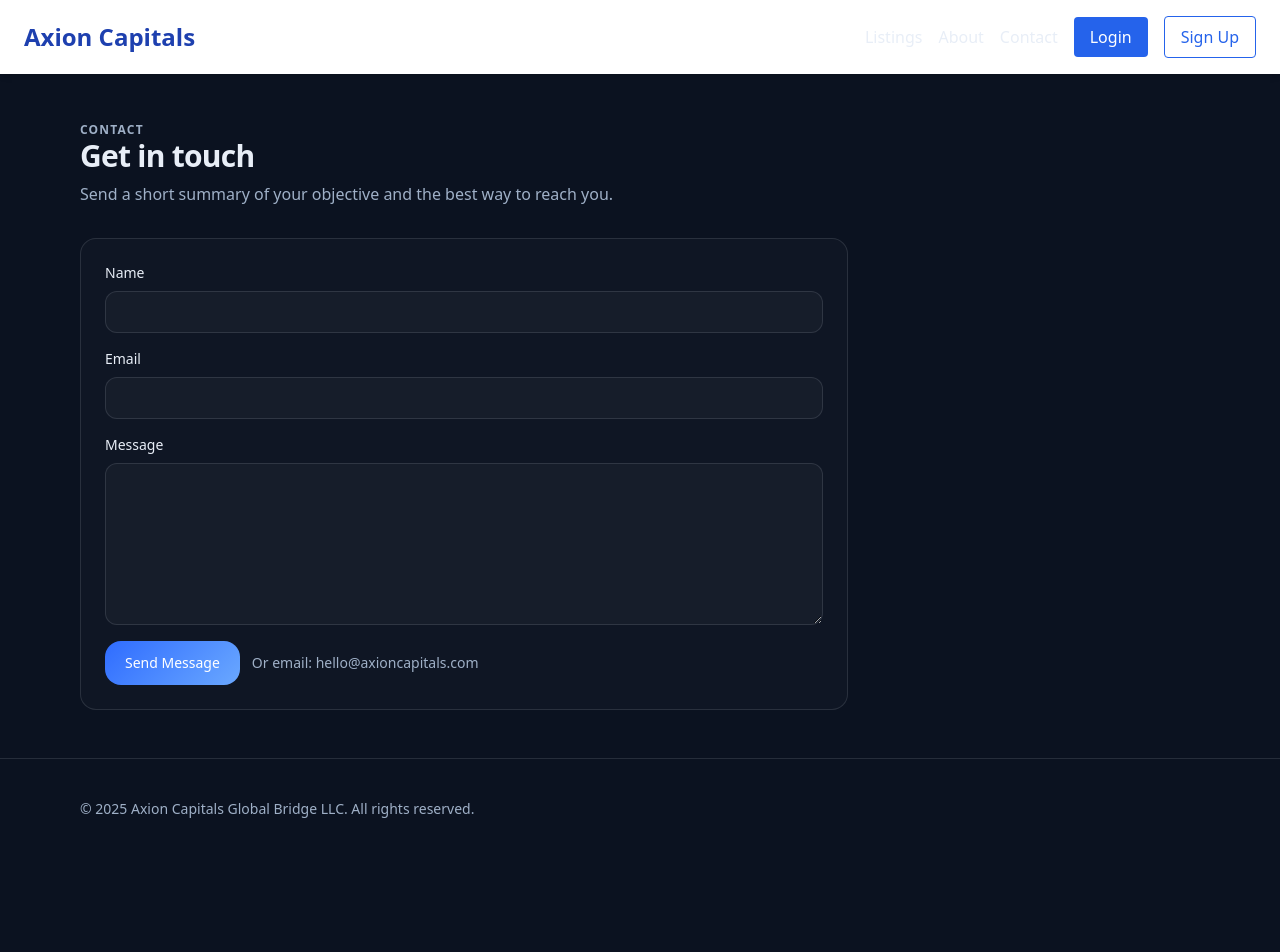
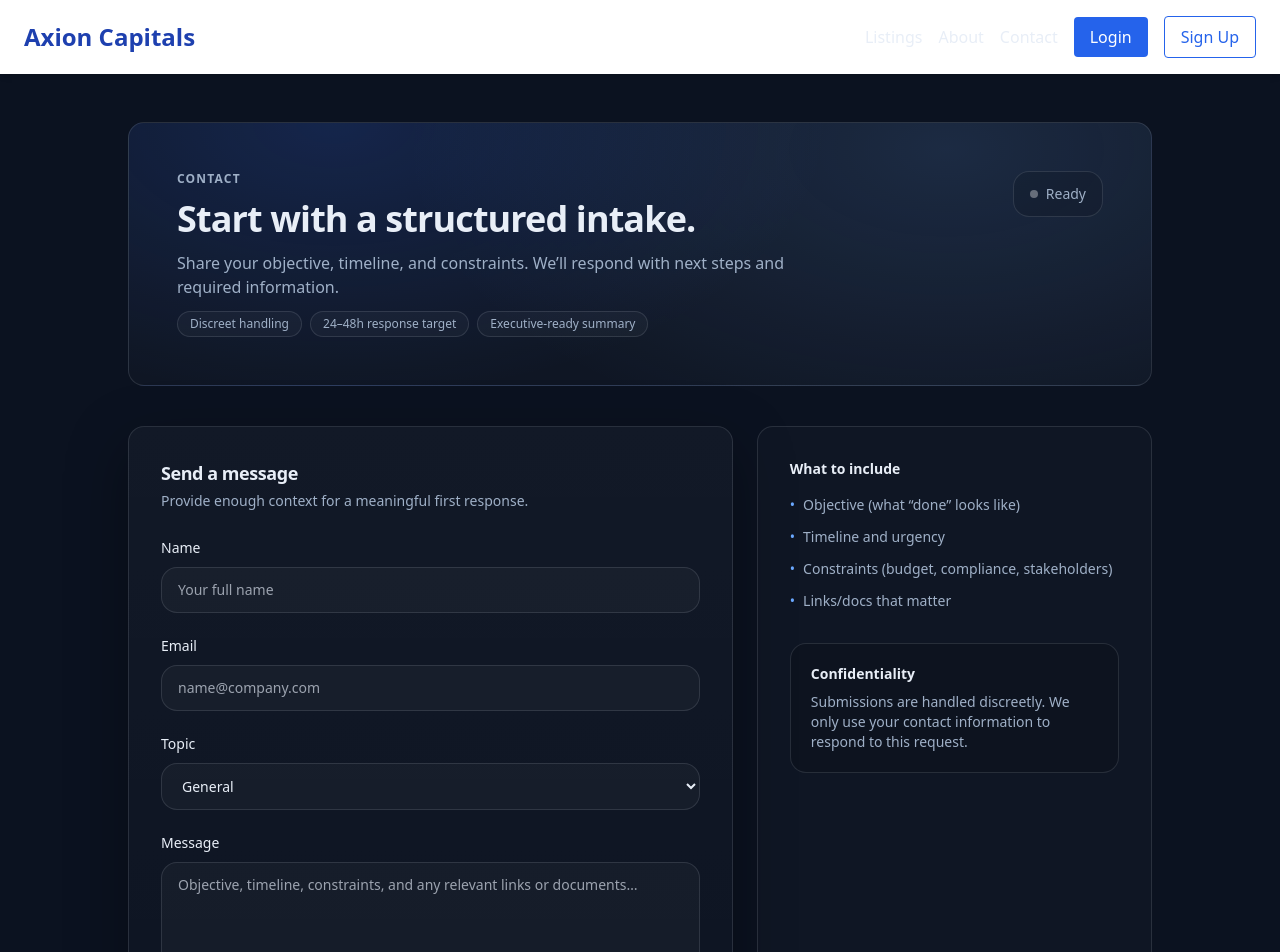
Before and after one commit to jacobzion/axioncapitals, a Next.js app: page /contact in a window 1280 px wide. Shown: the top 952 px of the page. Before the commit the page ends 859 px from the top, so only its background shows below. Built offline with nearby package versions, Linux system fonts and the light colour scheme.

Commit message:
Redesign contact form UI (luxury glass + premium interactions)

```diff
--- a/app/contact/page.tsx
+++ b/app/contact/page.tsx
@@ -1,9 +1,24 @@
 "use client";
 
-import { useState } from "react";
+import { useMemo, useState } from "react";
+
+type Status = "idle" | "sending" | "success" | "error";
+
+function encodeForm(formData: FormData) {
+  const params = new URLSearchParams();
+  for (const [k, v] of formData.entries()) params.append(k, String(v));
+  return params.toString();
+}
 
 export default function ContactPage() {
-  const [status, setStatus] = useState<"idle" | "sending" | "success" | "error">("idle");
+  const [status, setStatus] = useState<Status>("idle");
+
+  const statusLabel = useMemo(() => {
+    if (status === "sending") return "Sending…";
+    if (status === "success") return "Submitted";
+    if (status === "error") return "Failed";
+    return "Ready";
+  }, [status]);
 
   async function handleSubmit(e: React.FormEvent<HTMLFormElement>) {
     e.preventDefault();
@@ -13,35 +28,113 @@
       const form = e.currentTarget;
       const formData = new FormData(form);
 
-      // IMPORTANT: Post to the static HTML file in /public so Netlify Forms can process it
+      // Netlify Next Runtime Forms migration approach:
+      // submit to a static file in /public so Netlify Forms can process it.
       const res = await fetch("/__forms.html", {
         method: "POST",
         headers: { "Content-Type": "application/x-www-form-urlencoded" },
-        body: new URLSearchParams(formData as any).toString(),
+        body: encodeForm(formData),
       });
 
       if (!res.ok) throw new Error(`HTTP ${res.status}`);
       setStatus("success");
       form.reset();
-    } catch (err) {
+    } catch {
       setStatus("error");
     }
   }
 
   return (
-    <div className="max-w-3xl space-y-8">
-      <header>
-        <div className="text-xs font-semibold uppercase tracking-widest" style={{ color: "var(--muted)" }}>
+    <div className="mx-auto max-w-5xl space-y-10">
+      {/* HERO */}
+      <section
+        className="rounded-2xl border p-8 md:p-12"
+        style={{
+          borderColor: "var(--line)",
+          background:
+            "radial-gradient(900px 500px at 20% 0%, rgba(47,108,255,0.18), transparent 55%), radial-gradient(900px 500px at 80% 10%, rgba(106,168,255,0.14), transparent 60%), rgba(255,255,255,0.02)",
+        }}
+      >
+        <div className="flex flex-col gap-6 md:flex-row md:items-start md:justify-between">
+          <div className="space-y-3">
+            <div
+              className="text-xs font-semibold uppercase tracking-widest"
+              style={{ color: "var(--muted)" }}
+            >
               Contact
             </div>
-        <h1 className="text-3xl font-semibold tracking-tight">Get in touch</h1>
-        <p className="mt-2" style={{ color: "var(--muted)" }}>
-          Send a short summary of your objective and the best way to reach you.
+            <h1 className="text-3xl font-semibold tracking-tight md:text-4xl">
+              Start with a structured intake.
+            </h1>
+            <p className="max-w-2xl text-sm md:text-base" style={{ color: "var(--muted)" }}>
+              Share your objective, timeline, and constraints. We’ll respond with next steps and required information.
             </p>
-      </header>
 
-      <section className="rounded-2xl border p-6" style={{ borderColor: "var(--line)", background: "rgba(255,255,255,0.02)" }}>
-        <form name="contact" method="POST" onSubmit={handleSubmit} className="flex flex-col gap-4">
+            <div className="mt-4 flex flex-wrap items-center gap-2">
+              <span
+                className="inline-flex items-center rounded-full border px-3 py-1 text-xs font-medium"
+                style={{ borderColor: "var(--line)", background: "rgba(255,255,255,0.03)", color: "var(--muted)" }}
+              >
+                Discreet handling
+              </span>
+              <span
+                className="inline-flex items-center rounded-full border px-3 py-1 text-xs font-medium"
+                style={{ borderColor: "var(--line)", background: "rgba(255,255,255,0.03)", color: "var(--muted)" }}
+              >
+                24–48h response target
+              </span>
+              <span
+                className="inline-flex items-center rounded-full border px-3 py-1 text-xs font-medium"
+                style={{ borderColor: "var(--line)", background: "rgba(255,255,255,0.03)", color: "var(--muted)" }}
+              >
+                Executive-ready summary
+              </span>
+            </div>
+          </div>
+
+          {/* Status pill */}
+          <div
+            className="inline-flex items-center gap-2 rounded-2xl border px-4 py-3 text-sm"
+            style={{ borderColor: "var(--line)", background: "rgba(0,0,0,0.12)" }}
+          >
+            <span
+              className="inline-flex h-2 w-2 rounded-full"
+              style={{
+                background:
+                  status === "success"
+                    ? "rgba(106,168,255,0.9)"
+                    : status === "error"
+                    ? "rgba(255,110,110,0.9)"
+                    : status === "sending"
+                    ? "rgba(255,210,110,0.9)"
+                    : "rgba(255,255,255,0.35)",
+              }}
+            />
+            <span style={{ color: "var(--muted)" }}>{statusLabel}</span>
+          </div>
+        </div>
+      </section>
+
+      {/* FORM */}
+      <section className="grid gap-6 md:grid-cols-5">
+        {/* Left: Form Card */}
+        <div
+          className="md:col-span-3 rounded-2xl border p-6 md:p-8"
+          style={{
+            borderColor: "var(--line)",
+            background:
+              "linear-gradient(180deg, rgba(255,255,255,0.03), rgba(255,255,255,0.01))",
+            boxShadow: "0 20px 60px rgba(0,0,0,0.35)",
+          }}
+        >
+          <div className="mb-6">
+            <div className="text-lg font-semibold tracking-tight">Send a message</div>
+            <div className="mt-1 text-sm" style={{ color: "var(--muted)" }}>
+              Provide enough context for a meaningful first response.
+            </div>
+          </div>
+
+          <form name="contact" method="POST" onSubmit={handleSubmit} className="space-y-5">
             {/* Netlify needs this field */}
             <input type="hidden" name="form-name" value="contact" />
             {/* Honeypot */}
@@ -51,64 +144,156 @@
               </label>
             </p>
 
-          <label className="flex flex-col">
-            <span className="text-sm font-medium">Name</span>
+            {/* NAME */}
+            <div className="space-y-2">
+              <label className="text-sm font-medium">Name</label>
               <input
                 name="name"
                 required
-              className="mt-2 rounded-xl border px-3 py-2"
-              style={{ borderColor: "var(--line)", background: "rgba(255,255,255,0.03)" }}
+                placeholder="Your full name"
+                className="w-full rounded-2xl border px-4 py-3 text-sm outline-none transition"
+                style={{
+                  borderColor: "var(--line)",
+                  background: "rgba(255,255,255,0.03)",
+                  color: "var(--text)",
+                  boxShadow: "0 0 0 0 rgba(106,168,255,0)",
+                }}
+                onFocus={(e) => (e.currentTarget.style.boxShadow = "0 0 0 4px rgba(106,168,255,0.12)")}
+                onBlur={(e) => (e.currentTarget.style.boxShadow = "0 0 0 0 rgba(106,168,255,0)")}
               />
-          </label>
+            </div>
 
-          <label className="flex flex-col">
-            <span className="text-sm font-medium">Email</span>
+            {/* EMAIL */}
+            <div className="space-y-2">
+              <label className="text-sm font-medium">Email</label>
               <input
                 name="email"
                 type="email"
                 required
-              className="mt-2 rounded-xl border px-3 py-2"
-              style={{ borderColor: "var(--line)", background: "rgba(255,255,255,0.03)" }}
+                placeholder="name@company.com"
+                className="w-full rounded-2xl border px-4 py-3 text-sm outline-none transition"
+                style={{
+                  borderColor: "var(--line)",
+                  background: "rgba(255,255,255,0.03)",
+                  color: "var(--text)",
+                  boxShadow: "0 0 0 0 rgba(106,168,255,0)",
+                }}
+                onFocus={(e) => (e.currentTarget.style.boxShadow = "0 0 0 4px rgba(106,168,255,0.12)")}
+                onBlur={(e) => (e.currentTarget.style.boxShadow = "0 0 0 0 rgba(106,168,255,0)")}
               />
-          </label>
+            </div>
 
-          <label className="flex flex-col">
-            <span className="text-sm font-medium">Message</span>
+            {/* TOPIC */}
+            <div className="space-y-2">
+              <label className="text-sm font-medium">Topic</label>
+              <select
+                name="topic"
+                className="w-full rounded-2xl border px-4 py-3 text-sm outline-none transition"
+                style={{
+                  borderColor: "var(--line)",
+                  background: "rgba(255,255,255,0.03)",
+                  color: "var(--text)",
+                  boxShadow: "0 0 0 0 rgba(106,168,255,0)",
+                }}
+                onFocus={(e) => (e.currentTarget.style.boxShadow = "0 0 0 4px rgba(106,168,255,0.12)")}
+                onBlur={(e) => (e.currentTarget.style.boxShadow = "0 0 0 0 rgba(106,168,255,0)")}
+                defaultValue="General"
+              >
+                <option>General</option>
+                <option>Trade / Trading</option>
+                <option>Investment</option>
+                <option>Real Estate</option>
+                <option>IT Solutions</option>
+              </select>
+            </div>
+
+            {/* MESSAGE */}
+            <div className="space-y-2">
+              <label className="text-sm font-medium">Message</label>
               <textarea
                 name="message"
-              rows={6}
+                rows={7}
                 required
-              className="mt-2 rounded-xl border px-3 py-2"
-              style={{ borderColor: "var(--line)", background: "rgba(255,255,255,0.03)" }}
+                placeholder="Objective, timeline, constraints, and any relevant links or documents…"
+                className="w-full rounded-2xl border px-4 py-3 text-sm outline-none transition"
+                style={{
+                  borderColor: "var(--line)",
+                  background: "rgba(255,255,255,0.03)",
+                  color: "var(--text)",
+                  boxShadow: "0 0 0 0 rgba(106,168,255,0)",
+                }}
+                onFocus={(e) => (e.currentTarget.style.boxShadow = "0 0 0 4px rgba(106,168,255,0.12)")}
+                onBlur={(e) => (e.currentTarget.style.boxShadow = "0 0 0 0 rgba(106,168,255,0)")}
               />
-          </label>
+            </div>
 
-          <div className="flex items-center gap-3">
+            {/* SUBMIT */}
+            <div className="flex flex-col gap-3 sm:flex-row sm:items-center sm:justify-between">
               <button
                 type="submit"
                 disabled={status === "sending"}
-              className="inline-flex items-center justify-center rounded-2xl px-5 py-3 text-sm font-medium text-white"
-              style={{ background: "linear-gradient(135deg, var(--accent), var(--accent2))", opacity: status === "sending" ? 0.75 : 1 }}
+                className="inline-flex items-center justify-center rounded-2xl px-6 py-3 text-sm font-medium text-white transition"
+                style={{
+                  background: "linear-gradient(135deg, var(--accent), var(--accent2))",
+                  opacity: status === "sending" ? 0.78 : 1,
+                  boxShadow: "0 16px 50px rgba(47,108,255,0.22)",
+                }}
               >
-              {status === "sending" ? "Sending..." : "Send Message"}
+                {status === "sending" ? "Sending…" : "Send Message"}
               </button>
-
-            <a href="mailto:hello@axioncapitals.com" className="text-sm" style={{ color: "var(--muted)" }}>
-              Or email: hello@axioncapitals.com
-            </a>
-          </div>
 
               {status === "success" && (
                 <div className="text-sm" style={{ color: "var(--accent2)" }}>
-              Thanks — your message was submitted.
+                  Submitted — we’ll respond soon.
                 </div>
               )}
               {status === "error" && (
                 <div className="text-sm" style={{ color: "var(--muted)" }}>
-              Submission failed. Please try again or email us.
+                  Submission failed. Please try again.
                 </div>
               )}
+            </div>
+
+            {/* Hidden routing marker for future filtering */}
+            <input type="hidden" name="destination" value="gloriel.group@gmail.com" />
           </form>
+        </div>
+
+        {/* Right: “What to include” */}
+        <aside
+          className="md:col-span-2 rounded-2xl border p-6 md:p-8"
+          style={{
+            borderColor: "var(--line)",
+            background: "rgba(255,255,255,0.02)",
+          }}
+        >
+          <div className="text-sm font-semibold">What to include</div>
+          <ul className="mt-4 space-y-3 text-sm" style={{ color: "var(--muted)" }}>
+            <li className="flex gap-2">
+              <span style={{ color: "var(--accent2)" }}>•</span>
+              Objective (what “done” looks like)
+            </li>
+            <li className="flex gap-2">
+              <span style={{ color: "var(--accent2)" }}>•</span>
+              Timeline and urgency
+            </li>
+            <li className="flex gap-2">
+              <span style={{ color: "var(--accent2)" }}>•</span>
+              Constraints (budget, compliance, stakeholders)
+            </li>
+            <li className="flex gap-2">
+              <span style={{ color: "var(--accent2)" }}>•</span>
+              Links/docs that matter
+            </li>
+          </ul>
+
+          <div className="mt-8 rounded-2xl border p-5" style={{ borderColor: "var(--line)", background: "rgba(0,0,0,0.12)" }}>
+            <div className="text-sm font-semibold">Confidentiality</div>
+            <div className="mt-2 text-sm" style={{ color: "var(--muted)" }}>
+              Submissions are handled discreetly. We only use your contact information to respond to this request.
+            </div>
+          </div>
+        </aside>
       </section>
     </div>
   );
```
Lines whose indentation alone changed are shown as unchanged.
